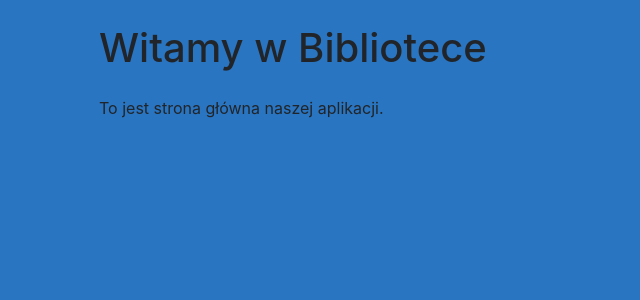
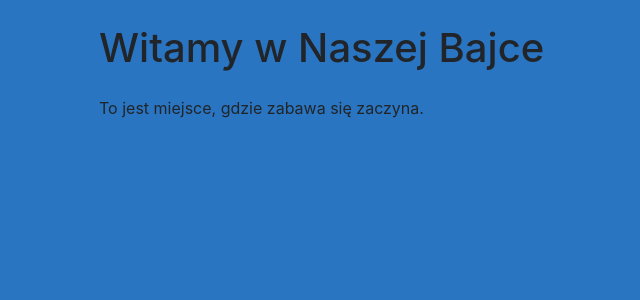
Before and after one commit to popsiii/biblioteka, a Django app: page / in a window 1280 px wide. Shown: the part 56-356 px from the top of the page, without its empty margins (1-641 px from the left). Run offline with Django 5.2, Linux system fonts and the light colour scheme; a user stored in the database is signed in; some libraries are stand-ins or nearby versions.

Commit message:
mamklapekkubota

```diff
--- a/myproject/myapp/templates/home.html
+++ b/myproject/myapp/templates/home.html
@@ -2,8 +2,8 @@
 
 {% block content %}
 <div class="container">
-    <h1 class="mb-4">Witamy w Bibliotece</h1>
-    <p>To jest strona główna naszej aplikacji.</p>
+    <h1 class="mb-4">Witamy w Naszej Bajce</h1>
+    <p>To jest miejsce, gdzie zabawa się zaczyna.</p>
     {% if is_superuser %}
     <a href="{% url 'dodaj_ksiazke' %}" class="btn btn-primary mb-3">Dodaj Książkę</a>
     {% endif %}
--- a/myproject/myapp/templates/myapp/nasza_biblioteka.html
+++ b/myproject/myapp/templates/myapp/nasza_biblioteka.html
@@ -20,6 +20,6 @@
     <p>Witamy w naszej bibliotece! Jest to dzieło Marty i Weroniki (WOW).</p>
     <p>Nasza biblioteka oferuje szeroki wybór książek z różnych dziedzin. Zapraszamy do założenia konta!</p>
     <img src="{% static 'images/kozuch.jpg' %}" alt="my i najjaśniejsza z gwiazd" class="biblioteka-foto">
-    <p>Cześć KOchani! Wyobraźcie sobie, że ja jadę, we wtorek o godzinie 21 coś tam. Na melanż, ha ha ha !</p>
+    <p>Cześć Kochani! Wyobraźcie sobie, że ja jadę, we wtorek o godzinie 21 coś tam. Na melanż, ha ha ha !</p>
 </div>
 {% endblock %}
```
Also changed, not shown: myproject/db.sqlite3.
